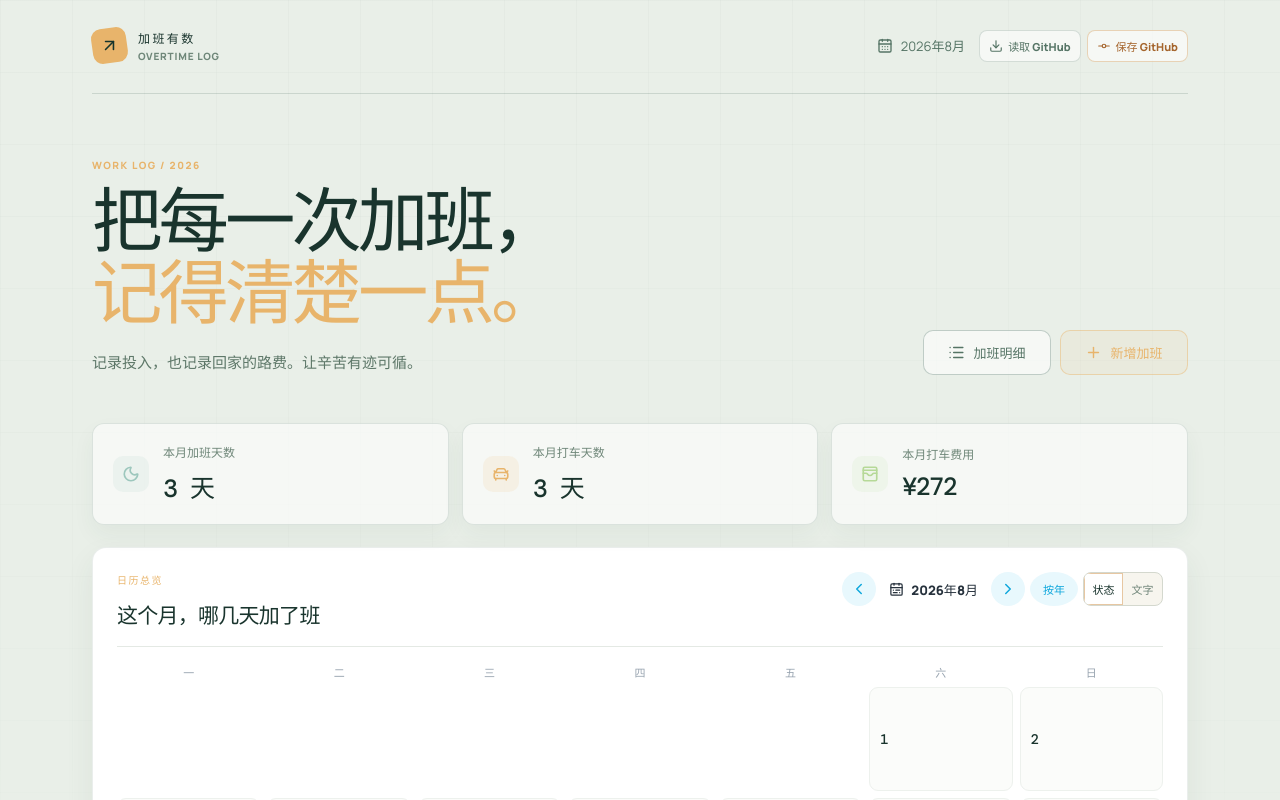
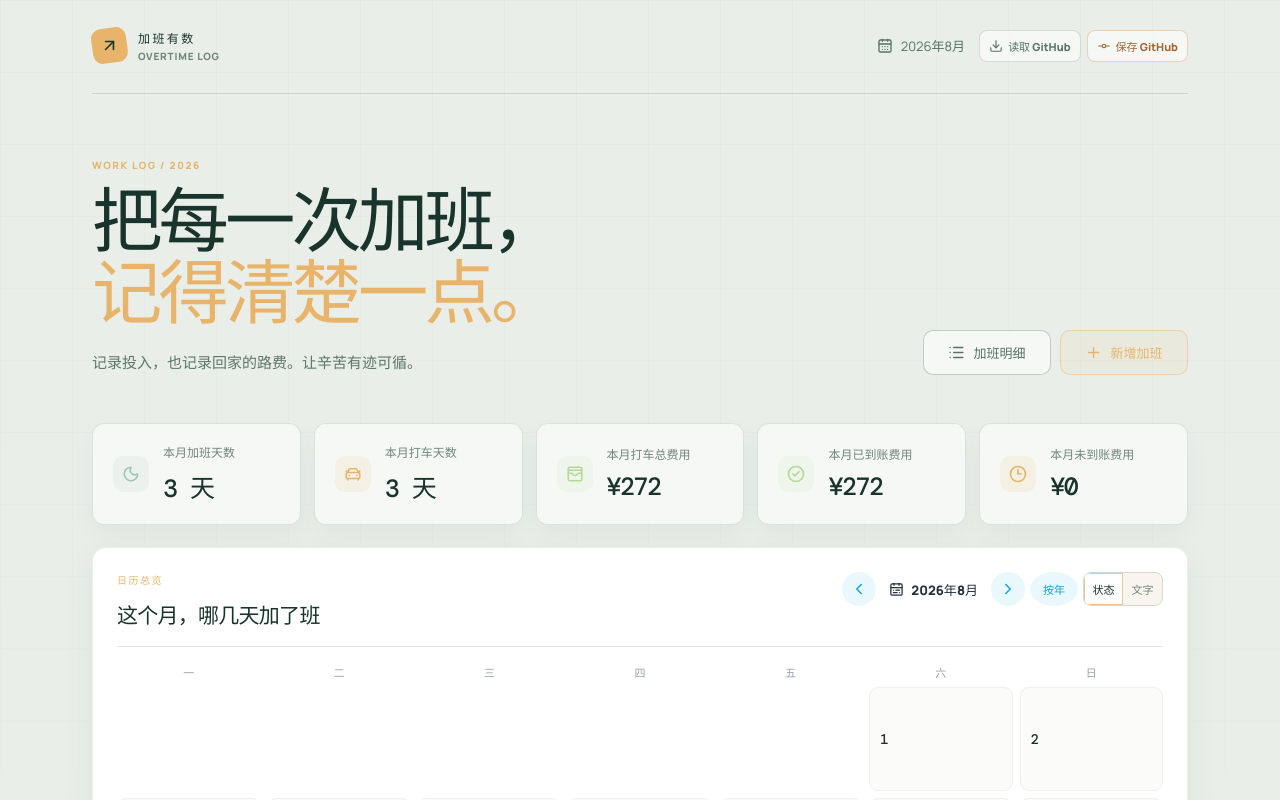
Before and after one commit to yatxuan123/Overtime-Record, a React (Vite) app: page / in a window 1280 px wide. Shown: the top 800 px of the page. Built offline with nearby package versions, Linux system fonts and the light colour scheme.

Commit message:
feat: 拆分首页打车费用统计

```diff
--- a/src/App.tsx
+++ b/src/App.tsx
@@ -74,6 +74,7 @@ function App() {
     if (form.tookTaxi && !form.taxiProvider) return setError('请选择打车方式')
     if (form.tookTaxi && form.taxiProvider === 'other' && !form.taxiProviderOther.trim()) return setError('请填写其他打车方式')
     if (form.tookTaxi && form.reimbursementStatus === 'paid' && !form.reimbursementPaidAt) return setError('请选择到账日期')
+    if (form.tookTaxi && form.reimbursementStatus === 'paid' && form.reimbursementPaidAt < form.date) return setError('到账日期不能早于加班日期')
     if (form.tookTaxi && form.reimbursementStatus === 'paid' && form.reimbursementPaidAt > todayKey) return setError('到账日期不能晚于今天')
     const record: OvertimeRecord = { id: editingId ?? crypto.randomUUID(), date: form.date, tookTaxi: form.tookTaxi, taxiCost, taxiProvider: form.tookTaxi ? form.taxiProvider : '', taxiProviderOther: form.tookTaxi && form.taxiProvider === 'other' ? form.taxiProviderOther.trim() : '', reimbursementStatus: form.reimbursementStatus, reimbursementPaidAt: form.tookTaxi && form.reimbursementStatus === 'paid' ? form.reimbursementPaidAt : '', note: form.note.trim() }
     const duplicate = !editingId ? findRecordByDate(records, record.date) : undefined
--- a/src/components/OvertimeForm.tsx
+++ b/src/components/OvertimeForm.tsx
@@ -59,7 +59,7 @@ export const OvertimeForm = memo(function OvertimeForm({ value, isEditing, error
         </fieldset>}
         {value.tookTaxi && value.reimbursementStatus === 'paid' && <label className="field field--full">
           <span>到账日期</span>
-          <div className="input-wrap"><input type="date" max={todayKey} value={value.reimbursementPaidAt} onChange={(event) => onChange({ reimbursementPaidAt: event.target.value })} /></div>
+          <div className="input-wrap"><input type="date" min={value.date} max={todayKey} value={value.reimbursementPaidAt} onChange={(event) => onChange({ reimbursementPaidAt: event.target.value })} /></div>
         </label>}
         <label className="field field--full">
           <span>备注 <em>可选</em></span>
--- a/src/components/SummaryCards.tsx
+++ b/src/components/SummaryCards.tsx
@@ -1,18 +1,22 @@
 import { memo } from 'react'
-import { CarFront, Moon, WalletCards } from 'lucide-react'
+import { CarFront, CircleCheck, Clock3, Moon, WalletCards } from 'lucide-react'
 
 type SummaryCardsProps = {
   days: number
   taxiDays: number
   taxiCost: number
+  taxiPaidCost: number
+  taxiPendingCost: number
   periodLabel: string
 }
 
-export const SummaryCards = memo(function SummaryCards({ days, taxiDays, taxiCost, periodLabel }: SummaryCardsProps) {
+export const SummaryCards = memo(function SummaryCards({ days, taxiDays, taxiCost, taxiPaidCost, taxiPendingCost, periodLabel }: SummaryCardsProps) {
   const cards = [
     { label: `${periodLabel}加班天数`, value: `${days} 天`, icon: Moon, tone: 'blue' },
     { label: `${periodLabel}打车天数`, value: `${taxiDays} 天`, icon: CarFront, tone: 'orange' },
-    { label: `${periodLabel}打车费用`, value: `¥${taxiCost.toFixed(0)}`, icon: WalletCards, tone: 'green' },
+    { label: `${periodLabel}打车总费用`, value: `¥${taxiCost.toFixed(0)}`, icon: WalletCards, tone: 'green' },
+    { label: `${periodLabel}已到账费用`, value: `¥${taxiPaidCost.toFixed(0)}`, icon: CircleCheck, tone: 'green' },
+    { label: `${periodLabel}未到账费用`, value: `¥${taxiPendingCost.toFixed(0)}`, icon: Clock3, tone: 'orange' },
   ] as const
 
   return (
--- a/src/records.ts
+++ b/src/records.ts
@@ -13,16 +13,19 @@ export const REIMBURSEMENT_STATUS_OPTIONS: ReadonlyArray<{ value: ReimbursementS
   { value: 'paid', label: '已到账' },
 ]
 
-export type RecordSummary = { days: number; taxiDays: number; taxiCost: number }
+export type RecordSummary = { days: number; taxiDays: number; taxiCost: number; taxiPaidCost: number; taxiPendingCost: number }
 
 export type PendingReimbursement = { record: OvertimeRecord; waitingDays: number }
 
 export function buildRecordSummary(records: OvertimeRecord[], period: string): RecordSummary {
   const filtered = filterRecordsByPeriod(records, period)
+  const taxiRecords = filtered.filter((record) => record.tookTaxi)
   return {
     days: filtered.length,
-    taxiDays: filtered.filter((record) => record.tookTaxi).length,
-    taxiCost: filtered.reduce((sum, record) => sum + (record.tookTaxi ? record.taxiCost : 0), 0),
+    taxiDays: taxiRecords.length,
+    taxiCost: taxiRecords.reduce((sum, record) => sum + record.taxiCost, 0),
+    taxiPaidCost: taxiRecords.filter((record) => record.reimbursementStatus === 'paid').reduce((sum, record) => sum + record.taxiCost, 0),
+    taxiPendingCost: taxiRecords.filter((record) => record.reimbursementStatus !== 'paid').reduce((sum, record) => sum + record.taxiCost, 0),
   }
 }
 
--- a/src/styles.css
+++ b/src/styles.css
@@ -34,7 +34,7 @@ h1 span { color: #e8b46b; }
 .outline-button:hover { background: rgba(232, 180, 107, .14); }
 .outline-button--details { color: #557465; border-color: rgba(53, 91, 75, .28); background: rgba(255, 255, 255, .58); }
 .outline-button--details:hover { color: #19342d; background: #fff; }
-.summary-grid { display: grid; grid-template-columns: repeat(3, 1fr); gap: 13px; margin-bottom: 22px; }
+.summary-grid { display: grid; grid-template-columns: repeat(5, minmax(0, 1fr)); gap: 13px; margin-bottom: 22px; }
 .summary-card { display: flex; align-items: center; gap: 14px; min-height: 102px; padding: 18px 20px; border: 1px solid rgba(53, 91, 75, .14); border-radius: 12px; background: rgba(255, 255, 255, .58); box-shadow: 0 10px 22px rgba(49, 77, 63, .05); }
 .summary-card__icon { width: 36px; height: 36px; display: grid; place-items: center; border-radius: 10px; background: rgba(232, 180, 107, .12); color: #e8b46b; }
 .summary-card--blue .summary-card__icon { color: #9dc7bd; background: rgba(157, 199, 189, .12); }
```
Also changed, not shown: 1 other file (tests, documents, lock files or other folders).
